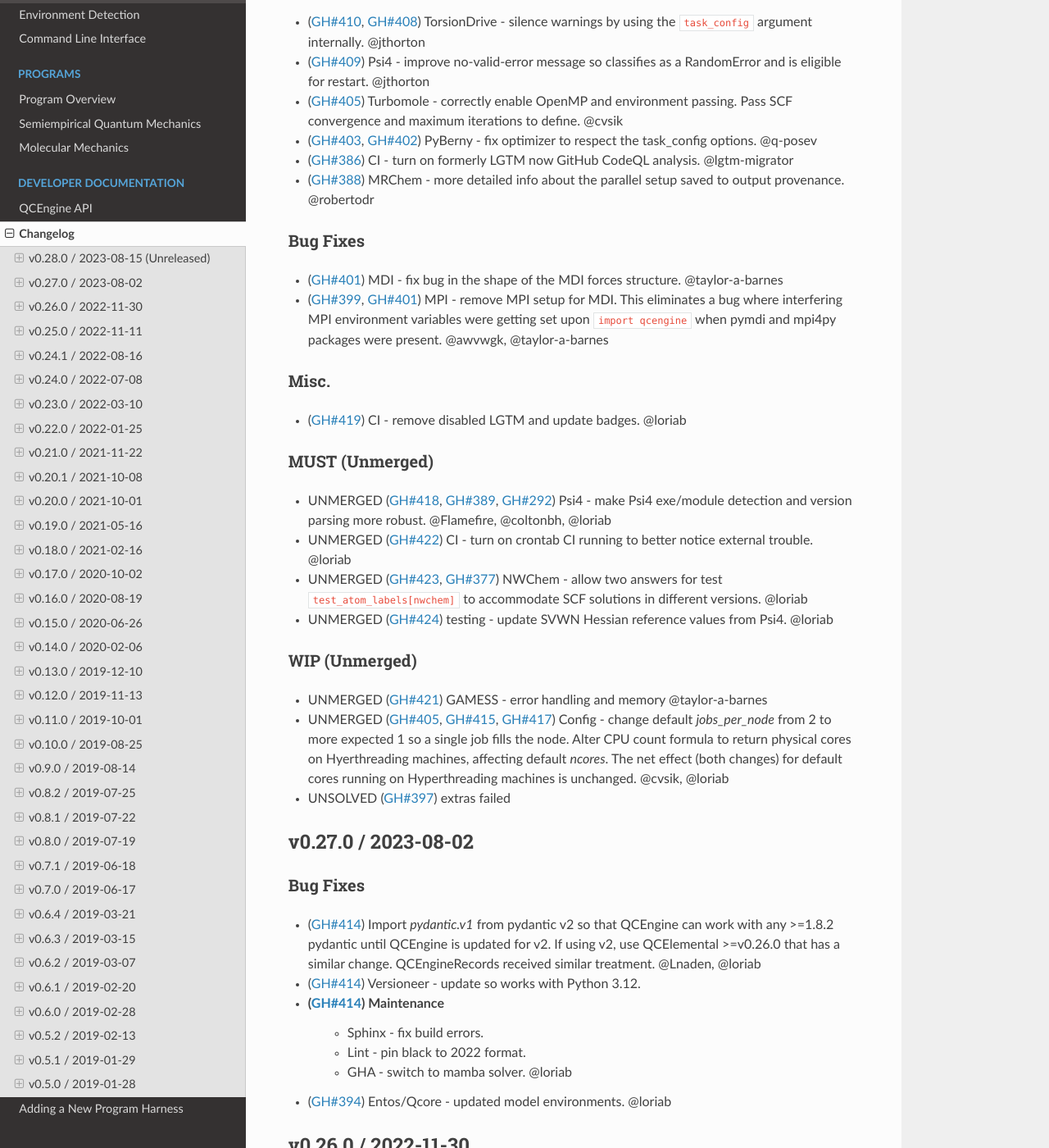
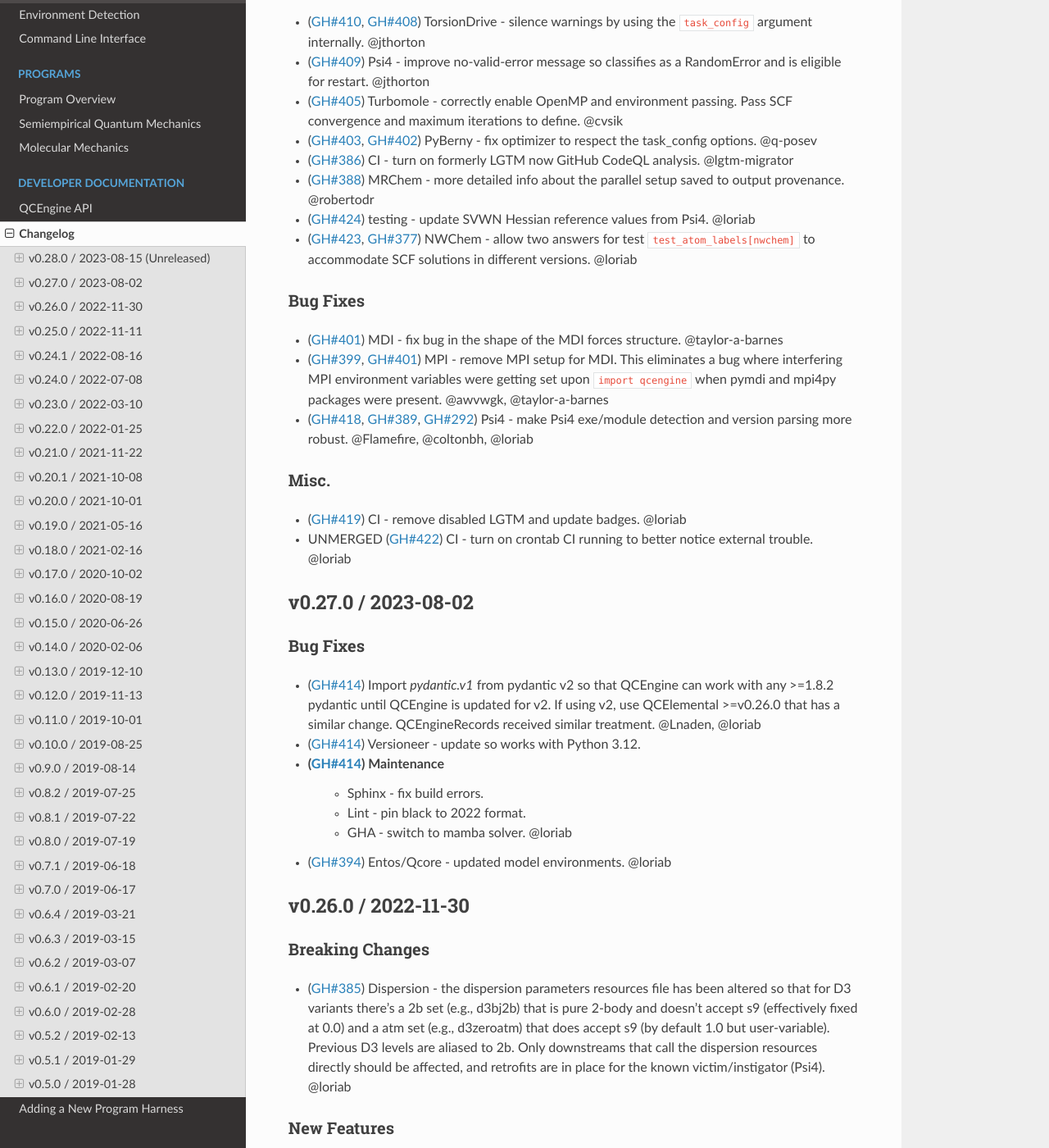
Before and after one commit to MolSSI/QCEngine, a Sphinx documentation site: the page built from docs/source/changelog.rst, in a window 1280 px wide and 1400 px high, scrolled down 519 px. Shown: the whole window at 82% size. Built offline with Sphinx 7.4.7 and the Read the Docs theme 2.0.0, drawn with Linux system fonts in a browser that asks for light colours; the version number could not be read and is left out.

Commit message:
changelog closer

```diff
--- a/docs/source/changelog.rst
+++ b/docs/source/changelog.rst
@@ -47,24 +62,12 @@
 - (:issue:`399`, :pr:`401`) MPI - remove MPI setup for MDI. This eliminates a bug where interfering
   MPI environment variables were getting set upon ``import qcengine`` when pymdi and mpi4py packages
   were present. @awvwgk, @taylor-a-barnes
+- (:pr:`418`, :pr:`389`, :issue:`292`) Psi4 - make Psi4 exe/module detection and version parsing more robust. @Flamefire, @coltonbh, @loriab
 
 Misc.
 +++++
 - (:pr:`419`) CI - remove disabled LGTM and update badges. @loriab
-
-MUST (Unmerged)
-+++++++++++++++
-- UNMERGED (:pr:`418`, :pr:`389`, :issue:`292`) Psi4 - make Psi4 exe/module detection and version parsing more robust. @Flamefire, @coltonbh, @loriab
 - UNMERGED (:pr:`422`) CI - turn on crontab CI running to better notice external trouble. @loriab
-- UNMERGED (:pr:`423`, :issue:`377`) NWChem - allow two answers for test ``test_atom_labels[nwchem]`` to accommodate SCF
-  solutions in different versions. @loriab
-- UNMERGED (:pr:`424`) testing - update SVWN Hessian reference values from Psi4. @loriab
-
-WIP (Unmerged)
-++++++++++++++
-- UNMERGED (:pr:`421`) GAMESS - error handling and memory @taylor-a-barnes
-- UNMERGED (:pr:`405`, :issue:`415`, :pr:`417`) Config - change default `jobs_per_node` from 2 to more expected 1 so a single job fills the node. Alter CPU count formula to return physical cores on Hyerthreading machines, affecting default `ncores`. The net effect (both changes) for default cores running on Hyperthreading machines is unchanged. @cvsik, @loriab
-- UNSOLVED (:issue:`397`) extras failed
 
 
 v0.27.0 / 2023-08-02
```
Also changed, not shown: other parts of docs/source/changelog.rst (+15 -0 lines).
